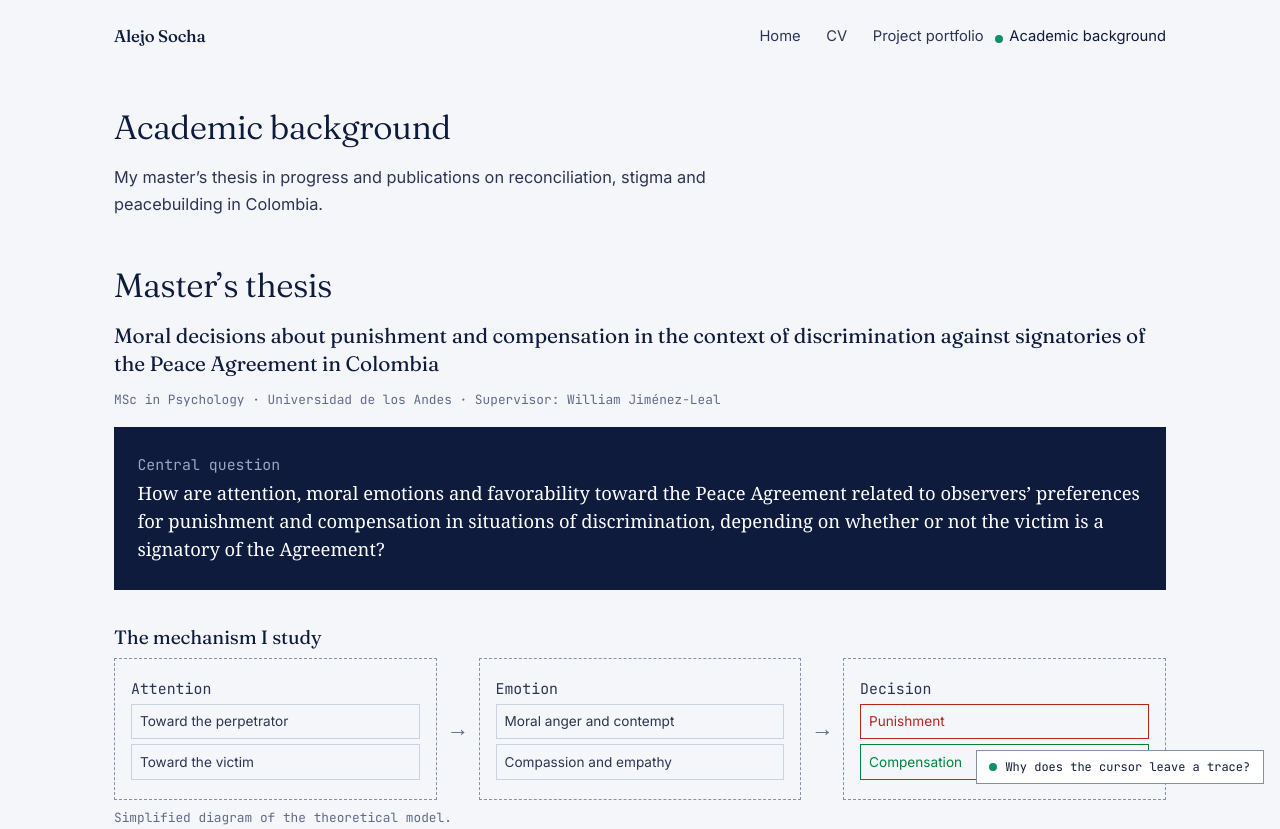
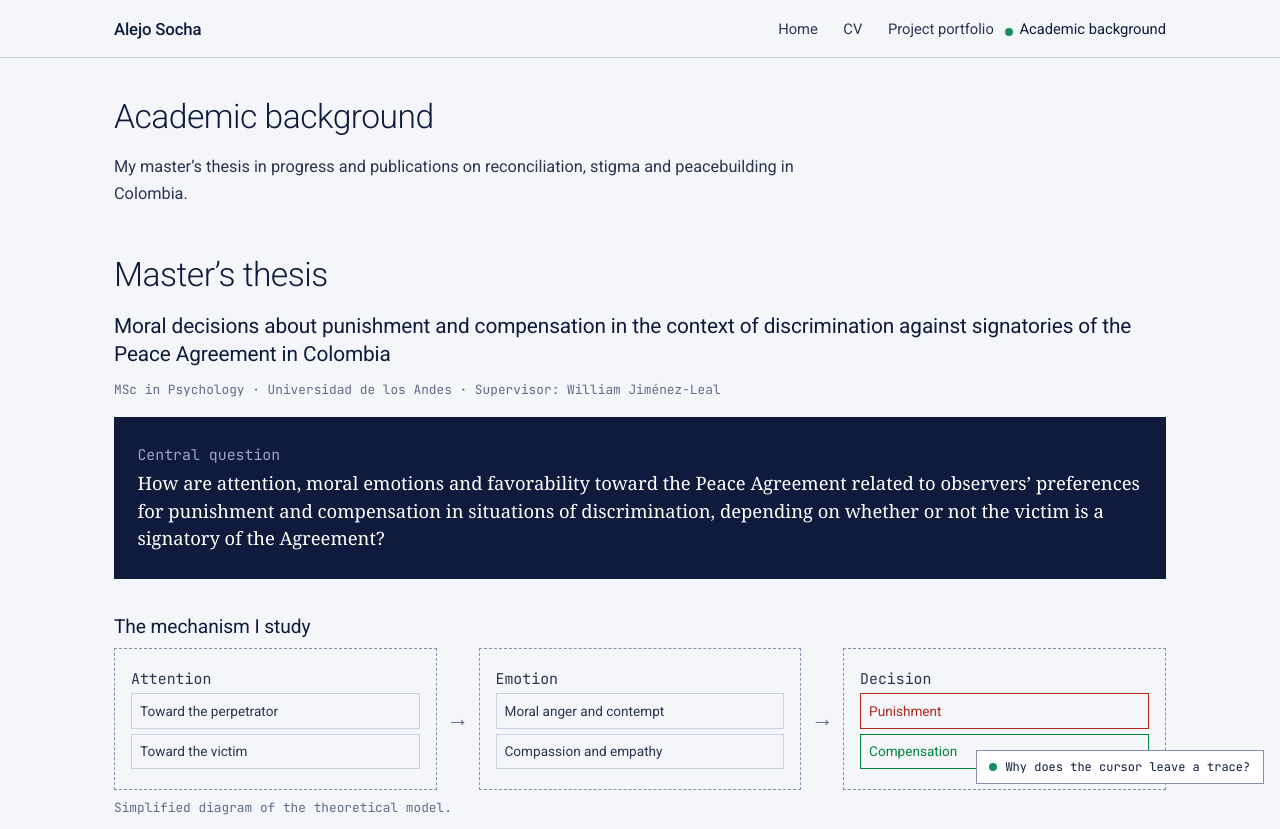
Before and after one commit to dalejandro0506/dalejandro0506.github.io, a plain HTML site: page tesis.html in a window 1280 px wide. Shown: the top 829 px of the page. Drawn offline with Linux system fonts and the light colour scheme.

Commit message:
Make menu sticky and switch typography to Roboto

```diff
--- a/style.css
+++ b/style.css
@@ -1,21 +1,21 @@
-@import url("https://fonts.googleapis.com/css2?family=Fraunces:ital,opsz,wght@0,9..144,300..500;1,9..144,300..500&family=Inter:wght@400;500&family=JetBrains+Mono:wght@400&display=swap");
+@import url("https://fonts.googleapis.com/css2?family=Roboto:ital,wght@0,300..500;1,300..500&family=JetBrains+Mono:wght@400&display=swap");
 :root{
   --navy:#0E1B3D; --navy-2:#16264f; --bg:#F4F6FA; --card:#FFFFFF; --line:#CAD2E1; --dash:#8591AC;
   --fg:#0E1B3D; --muted:#2A3552; --soft:#5F6B88; --acc:#0E8F68; --acc2:#0A6F51; --hl:#DCE3F1;
   --green:#0E8F68; --red:#A8322F; --gold:#B7791F; --blue:#1F4E9E;
-  --serif:"Fraunces",Georgia,"Times New Roman",serif; --sans:"Inter",system-ui,Arial,sans-serif; --mono:"JetBrains Mono",ui-monospace,Menlo,monospace;
+  --display:"Roboto",system-ui,Arial,sans-serif; --sans:"Roboto",system-ui,Arial,sans-serif; --mono:"JetBrains Mono",ui-monospace,Menlo,monospace;
 }
 @media (prefers-color-scheme:dark){
   :root{--bg:#0A1226; --card:#101A35; --line:#26324e; --dash:#4A5B80; --fg:#ECEFF7; --muted:#C3CBDC; --soft:#97A2BC; --navy:#060B18; --navy-2:#16213b; --acc:#2FC594; --acc2:#5ED6AE; --hl:#1B2847; --green:#2FC594; --red:#ff7a72; --blue:#7DB0F0}
 }
 *{box-sizing:border-box}
-html{scroll-behavior:smooth}
+html{scroll-behavior:smooth;scroll-padding-top:5.5rem}
 body{margin:0;background:var(--bg);color:var(--muted);font-family:var(--sans);line-height:1.65;font-size:16px;-webkit-font-smoothing:antialiased}
 a{color:var(--fg);text-decoration:underline;text-decoration-color:var(--dash);text-underline-offset:.2em} a:hover{text-decoration-color:var(--acc);color:var(--acc2)}
 .wrap{max-width:1100px;margin:0 auto;padding:0 1.5rem}
-header.nav{background:var(--bg);color:var(--fg)}
-header.nav .wrap{display:flex;justify-content:space-between;align-items:center;flex-wrap:wrap;gap:.4rem 1.5rem;padding-top:1.4rem;padding-bottom:1.2rem}
-.brand{font:500 1.05rem var(--serif);letter-spacing:-.01em;color:var(--fg);text-decoration:none}
+header.nav{position:sticky;top:0;z-index:30;background:var(--bg);color:var(--fg);border-bottom:1px solid var(--line)}
+header.nav .wrap{display:flex;justify-content:space-between;align-items:center;flex-wrap:wrap;gap:.4rem 1.5rem;padding-top:1rem;padding-bottom:.9rem}
+.brand{font:500 1.05rem var(--display);letter-spacing:-.01em;color:var(--fg);text-decoration:none}
 .brand:hover{text-decoration:none;color:var(--fg)}
 .nav ul{list-style:none;display:flex;gap:1.6rem;margin:0;padding:0;flex-wrap:wrap}
 .nav li a{position:relative;color:var(--muted);font-size:.92rem;text-decoration:none;padding-bottom:.1rem}
@@ -25,7 +25,7 @@ header.nav .wrap{display:flex;justify-content:space-between;align-items:center;f
 .hero{background:var(--bg);color:var(--fg);padding:3.2rem 0 3.6rem}
 .hero .wrap{display:grid;grid-template-columns:1.5fr 1fr;gap:3rem;align-items:end}
 .eyebrow{font:400 .8rem var(--mono);letter-spacing:0;text-transform:none;color:var(--soft);margin:0 0 1.1rem}
-h1{font-family:var(--serif);font-weight:340;font-optical-sizing:auto;font-variation-settings:"opsz" 72;font-size:clamp(2.4rem,5.4vw,4.1rem);line-height:1.04;letter-spacing:-.025em;margin:0 0 1.2rem;color:var(--fg)}
+h1{font-family:var(--display);font-weight:340;font-size:clamp(2.4rem,5.4vw,4.1rem);line-height:1.04;letter-spacing:-.025em;margin:0 0 1.2rem;color:var(--fg)}
 h1 em{font-style:italic}
 h1 .raw{font:400 .82em var(--mono);letter-spacing:-.04em;color:var(--soft);background:linear-gradient(transparent 62%,var(--hl) 62%);padding:0 .08em}
 h1 .dec{color:var(--acc)}
@@ -39,12 +39,12 @@ h1 .dec{color:var(--acc)}
 .btn.solid:hover::before{background:#fff}
 .stats{display:grid;grid-template-columns:1fr 1fr;gap:.9rem}
 .stat{background:transparent;border:1px dashed var(--dash);border-radius:0;padding:.9rem 1rem}
-.stat b{display:block;font:340 2rem/1.1 var(--serif);color:var(--fg);letter-spacing:-.02em}
+.stat b{display:block;font:340 2rem/1.1 var(--display);color:var(--fg);letter-spacing:-.02em}
 .stat span{font-size:.78rem;color:var(--soft);line-height:1.35;display:block;margin-top:.3rem}
 main{padding:2.5rem 0 4rem}
-h2{font-family:var(--serif);font-weight:340;font-optical-sizing:auto;font-size:clamp(1.6rem,3vw,2.1rem);letter-spacing:-.015em;line-height:1.15;margin:3rem 0 1.1rem;color:var(--fg)}
+h2{font-family:var(--display);font-weight:340;font-size:clamp(1.6rem,3vw,2.1rem);letter-spacing:-.015em;line-height:1.15;margin:3rem 0 1.1rem;color:var(--fg)}
 h2:first-child{margin-top:0}
-h3{font-family:var(--serif);font-weight:400;font-size:1.2rem;letter-spacing:-.005em;margin:0 0 .3rem;color:var(--fg)}
+h3{font-family:var(--display);font-weight:400;font-size:1.2rem;letter-spacing:-.005em;margin:0 0 .3rem;color:var(--fg)}
 .label{font:400 .72rem var(--mono);letter-spacing:0;text-transform:none;color:var(--soft);margin:0 0 .5rem}
 .cards{display:grid;grid-template-columns:repeat(auto-fit,minmax(280px,1fr));gap:1.1rem}
 .card{background:transparent;border:1px dashed var(--dash);border-radius:0;padding:1.3rem 1.4rem;transition:border-color .2s,background .2s}
@@ -75,13 +75,15 @@ h3{font-family:var(--serif);font-weight:400;font-size:1.2rem;letter-spacing:-.00
 table{border-collapse:collapse;width:100%;font-size:.88rem;background:var(--card)}
 th{background:var(--navy);color:#fff;text-align:left;padding:.55rem .7rem;font:500 .78rem var(--sans)}
 td{padding:.55rem .7rem;border-top:1px solid var(--line);color:var(--muted)}
-footer{border-top:1px solid var(--line);padding:1.8rem 0;color:var(--soft);font:400 .78rem var(--mono)}
+footer{border-top:1px solid var(--line);padding:1.8rem 0 4.5rem;color:var(--soft);font:400 .78rem var(--mono)}
 ::selection{background:var(--acc);color:#fff}
 :focus-visible{outline:2px solid var(--acc);outline-offset:2px}
 @media(max-width:760px){
   .hero .wrap{grid-template-columns:1fr}
   .tl>li{grid-template-columns:1fr;gap:.3rem}
   .flow{grid-template-columns:1fr}.flow .arrow{transform:rotate(90deg);justify-self:center}
-  .nav ul{gap:.4rem 1.2rem}.nav li a.active::before{display:none}.nav li a.active{border-bottom:2px solid var(--acc)}
+  html{scroll-padding-top:7rem}
+  header.nav .wrap{padding-top:.6rem;padding-bottom:.6rem;gap:.2rem 1rem}
+  .nav ul{gap:.3rem .8rem}.nav li a{font-size:.78rem}.nav li a.active::before{display:none}.nav li a.active{border-bottom:2px solid var(--acc)}
 }
 @media (prefers-reduced-motion:reduce){*{transition:none!important;scroll-behavior:auto!important}}
```
